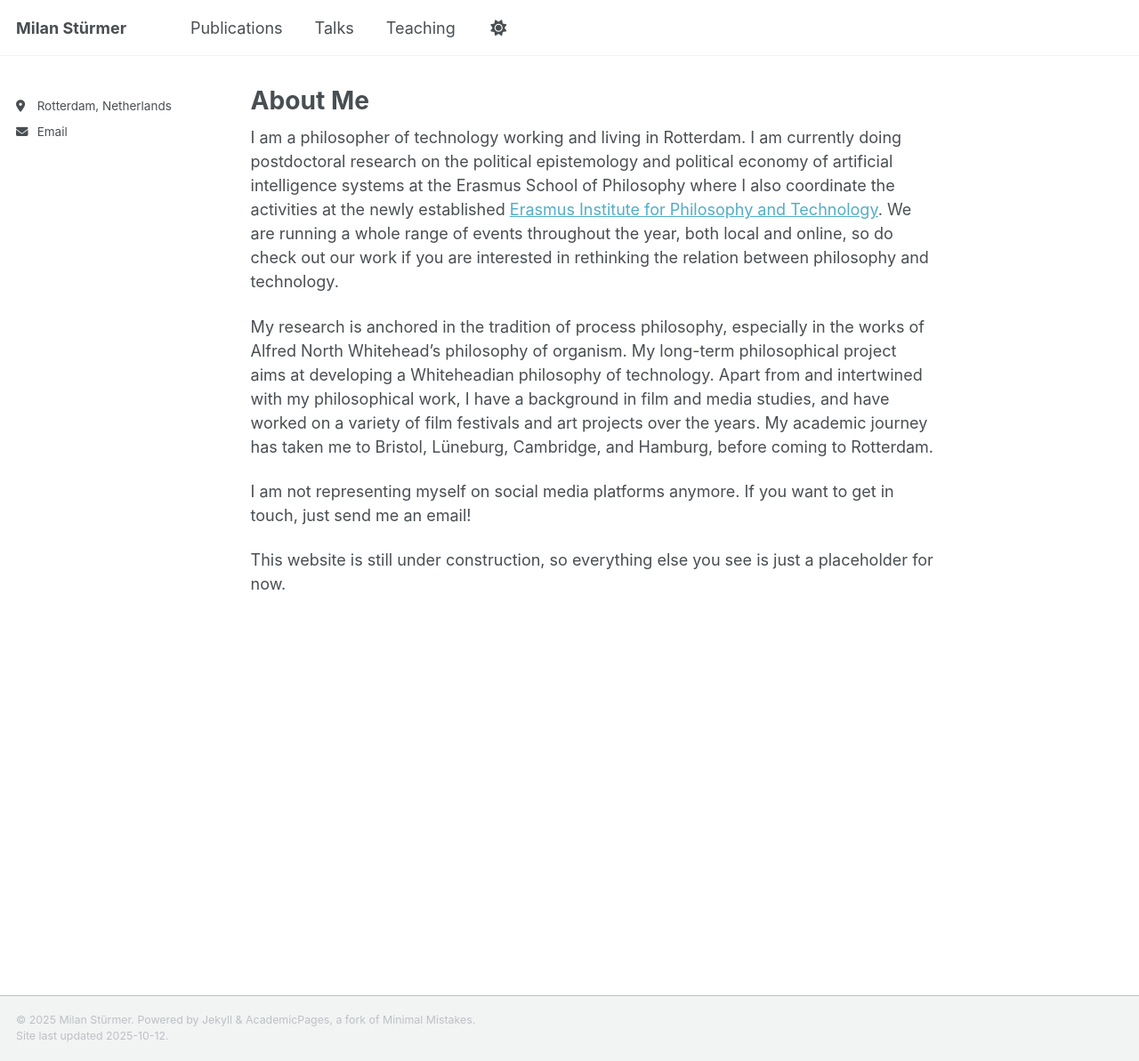
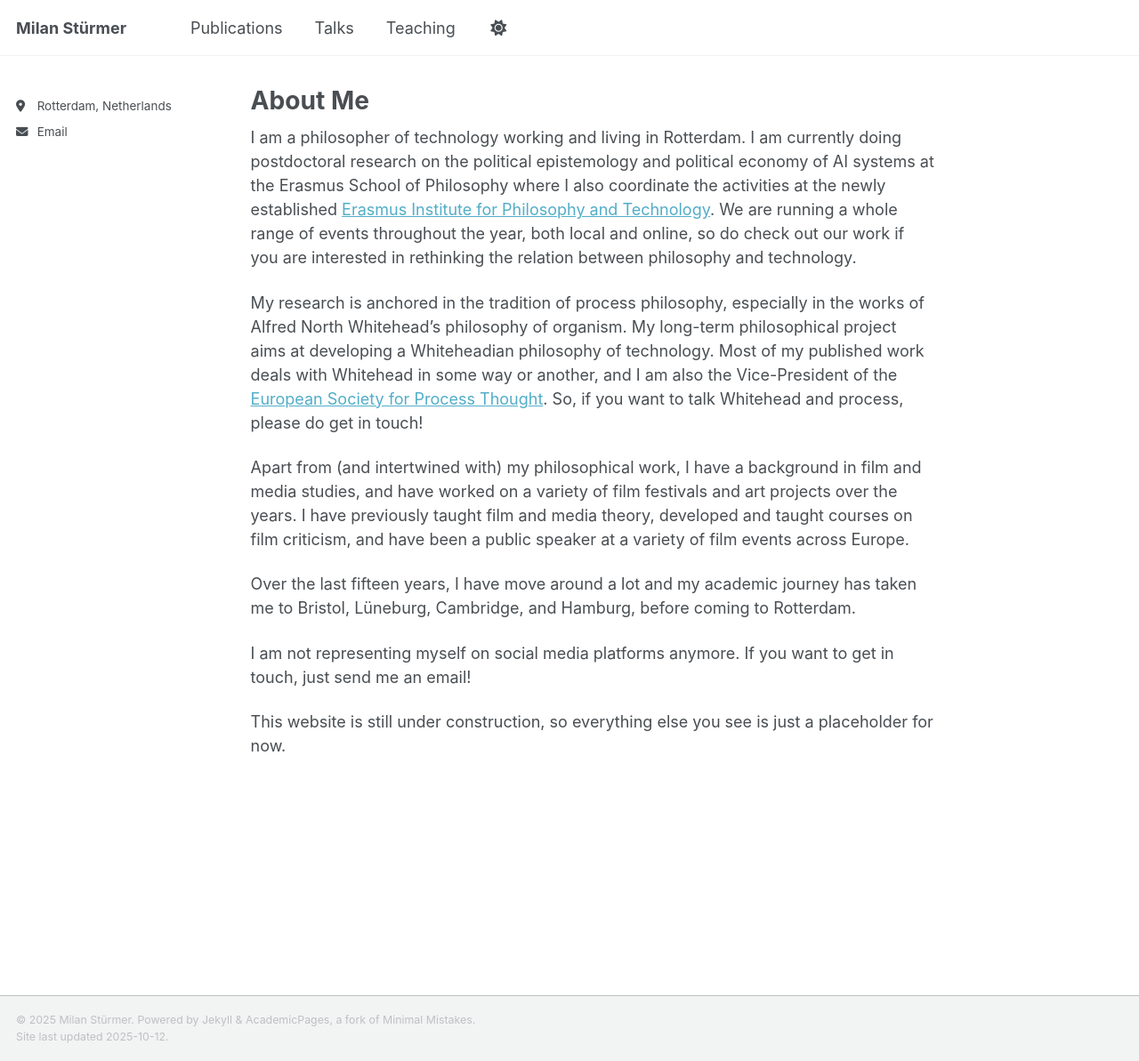
Before and after one commit to milanstuermer/milanstuermer.github.io, a Jekyll site: the page built from _pages/about.md, in a window 1280 px wide and 1193 px high. Shown: the whole window at 89% size. Built offline with Jekyll 4.4.1, drawn with Linux system fonts in a browser that asks for light colours; a script that is not in the unit is left out.

Commit message:
Update about.md

```diff
--- a/_pages/about.md
+++ b/_pages/about.md
@@ -7,10 +7,14 @@ redirect_from:
   - /about.html
 ---
 
-I am a philosopher of technology working and living in Rotterdam. I am currently doing postdoctoral research on the political epistemology and political economy of artificial intelligence systems at the Erasmus School of Philosophy where I also coordinate the activities at the newly established [Erasmus Institute for Philosophy and Technology](https://www.eur.nl/en/esphil/erasmus-institute-philosophy-and-technology). We are running a whole range of events throughout the year, both local and online, so do check out our work if you are interested in rethinking the relation between philosophy and technology.
+I am a philosopher of technology working and living in Rotterdam. I am currently doing postdoctoral research on the political epistemology and political economy of AI systems at the Erasmus School of Philosophy where I also coordinate the activities at the newly established [Erasmus Institute for Philosophy and Technology](https://www.eur.nl/en/esphil/erasmus-institute-philosophy-and-technology). We are running a whole range of events throughout the year, both local and online, so do check out our work if you are interested in rethinking the relation between philosophy and technology.
 
 My research is anchored in the tradition of process philosophy, especially in the works of Alfred North Whitehead’s philosophy of organism. My long-term philosophical project aims at developing a Whiteheadian philosophy of technology.
-Apart from and intertwined with my philosophical work, I have a background in film and media studies, and have worked on a variety of film festivals and art projects over the years. My academic journey has taken me to Bristol, Lüneburg, Cambridge, and Hamburg, before coming to Rotterdam.
+Most of my published work deals with Whitehead in some way or another, and I am also the Vice-President of the [European Society for Process Thought](http://espt.eu/). So, if you want to talk Whitehead and process, please do get in touch!
+
+Apart from (and intertwined with) my philosophical work, I have a background in film and media studies, and have worked on a variety of film festivals and art projects over the years. I have previously taught film and media theory, developed and taught courses on film criticism, and have been a public speaker at a variety of film events across Europe.
+
+Over the last fifteen years, I have move around a lot and my academic journey has taken me to Bristol, Lüneburg, Cambridge, and Hamburg, before coming to Rotterdam.
 
 I am not representing myself on social media platforms anymore. If you want to get in touch, just send me an email!
 
```
